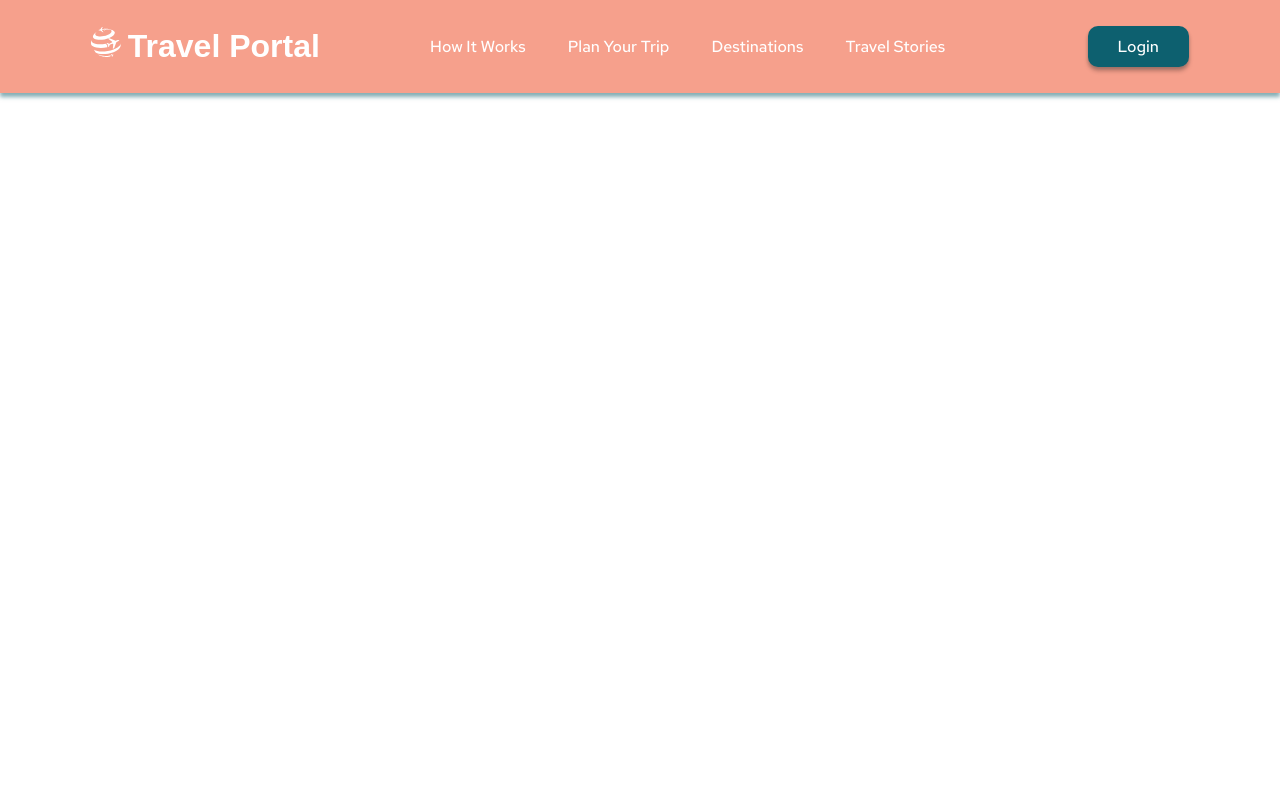
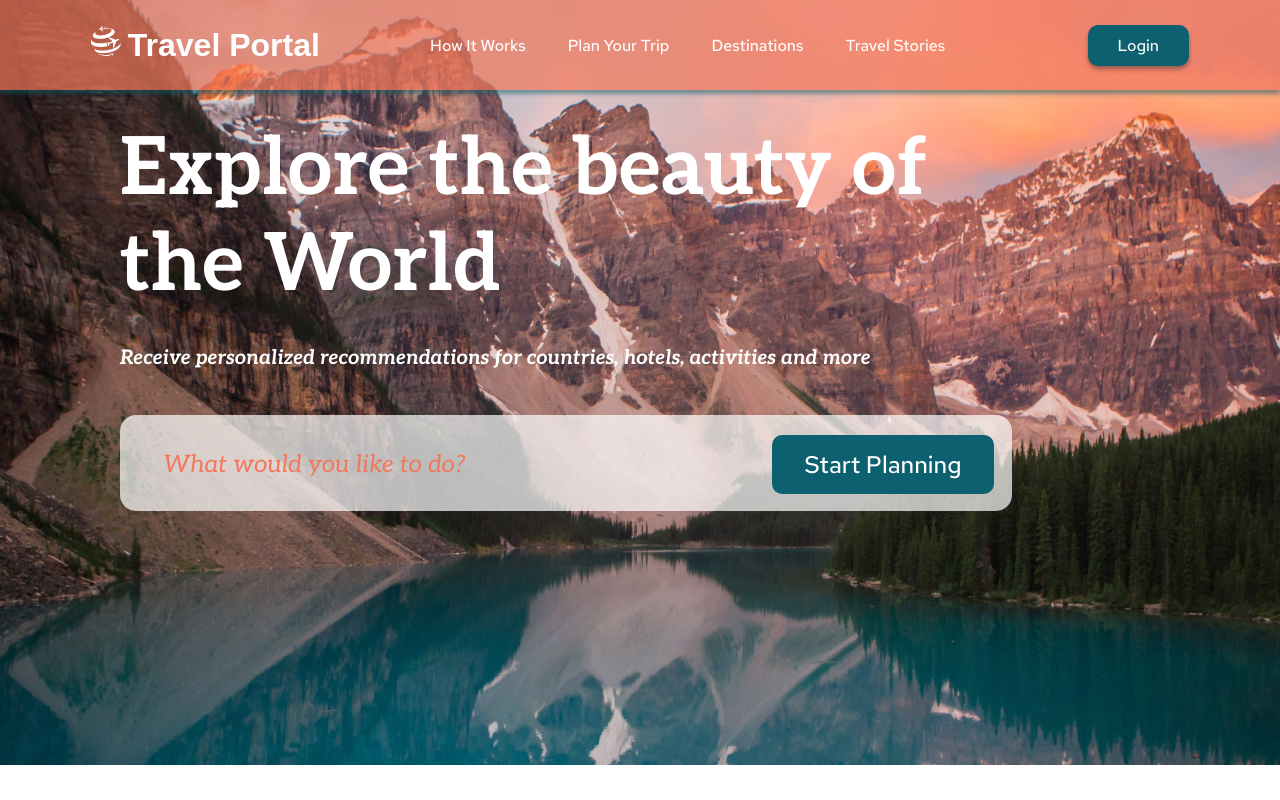
Before and after one commit to gentoosiast/travel, a website: page travel/index.html in a window 1280 px wide. Drawn offline with Linux system fonts and the light colour scheme; a web font is replaced by a local one.

Commit message:
feat: markup & style section 'preview'

```diff
--- a/travel/index.html
+++ b/travel/index.html
@@ -21,6 +21,7 @@
     <title>Travel Portal</title>
   </head>
   <body>
+    <div class="bg-wrapper">
       <header class="header">
         <div class="wrapper header__wrapper">
           <div class="header__logo">
@@ -49,15 +50,35 @@
               <li><a href="#" class="navigation__link">Travel Stories</a></li>
             </ul>
           </nav>
-        <button class="button">Login</button>
+          <button class="button button-shadowed">Login</button>
         </div>
       </header>
       <main>
-      <section class="preview"></section>
+        <section class="preview">
+          <div class="preview__content">
+            <h1 class="preview__title">Explore the beauty of the World</h1>
+            <p class="preview__text">
+              Receive personalized recommendations for countries, hotels,
+              activities and more
+            </p>
+            <form class="preview__form form" action="#" method="POST">
+              <input
+                class="form__input"
+                id="planning"
+                type="text"
+                placeholder="What would you like to do?"
+              />
+              <button class="button button_big form__button" type="submit">
+                Start Planning
+              </button>
+            </form>
+          </div>
+        </section>
         <section class="steps"></section>
         <section class="destinations"></section>
         <section class="stories"></section>
       </main>
       <footer></footer>
+    </div>
   </body>
 </html>
--- a/travel/sass/abstracts/_variables.scss
+++ b/travel/sass/abstracts/_variables.scss
@@ -1,4 +1,5 @@
 $main-color: #0d606f;
+$secondary-color: #f2785c;
 $light-color: #ffffff;
 $header-bg-color: rgba(242, 120, 92, 0.7);
 
--- a/travel/sass/base/_base.scss
+++ b/travel/sass/base/_base.scss
@@ -3,17 +3,15 @@ html {
 }
 
 body {
-  font-family: (
-    'Red Hat Text',
-    -apple-system,
-    BlinkMacSystemFont,
-    'Segoe UI',
-    Roboto,
-    Oxygen-Sans,
-    Ubuntu,
-    Cantarell,
-    'Helvetica Neue',
-    sans-serif
-  );
+  font-family: $primary-font;
   font-size: 1.6rem;
 }
+
+h1 {
+  margin-top: 0;
+  font-family: $secondary-font;
+  font-size: 8rem;
+  line-height: 9.6rem;
+  font-weight: 700;
+  color: $light-color;
+}
--- /dev/null
+++ b/travel/sass/base/_typography.scss
@@ -0,0 +1,24 @@
+$primary-font: (
+  'Red Hat Text',
+  -apple-system,
+  BlinkMacSystemFont,
+  'Segoe UI',
+  Roboto,
+  Oxygen-Sans,
+  Ubuntu,
+  Cantarell,
+  'Helvetica Neue',
+  sans-serif
+);
+$secondary-font: (
+  'Aleo',
+  Cambria,
+  'Hoefler Text',
+  Utopia,
+  'Liberation Serif',
+  'Nimbus Roman No9 L Regular',
+  Times,
+  'Times New Roman',
+  serif
+);
+$logo-font: ('Magra', sans-serif);
--- a/travel/sass/components/_button.scss
+++ b/travel/sass/components/_button.scss
@@ -1,8 +1,6 @@
 .button {
   padding: 10px 30px;
   border: none;
-  box-shadow: 0px 4px 4px rgba(0, 0, 0, 0.25),
-    0px 2px 3px rgba(13, 96, 111, 0.16);
   border-radius: 10px;
   font-size: 1.6rem;
   line-height: 2.1rem;
@@ -10,3 +8,14 @@
   background-color: $main-color;
   cursor: pointer;
 }
+
+.button-shadowed {
+  box-shadow: 0px 4px 4px rgba(0, 0, 0, 0.25),
+    0px 2px 3px rgba(13, 96, 111, 0.16);
+}
+
+.button_big {
+  padding: 1.35rem 3.25rem;
+  font-size: 2.4rem;
+  line-height: 3.175rem;
+}
--- /dev/null
+++ b/travel/sass/layout/_bg-wrapper.scss
@@ -0,0 +1,5 @@
+.bg-wrapper {
+  max-width: 1440px;
+  margin: auto;
+  background: url('./img/header-bg.jpg');
+}
--- a/travel/sass/layout/_header.scss
+++ b/travel/sass/layout/_header.scss
@@ -8,7 +8,7 @@
   display: flex;
   align-items: center;
   justify-content: space-around;
-  padding: 20px 0;
+  padding: 19px 0 18px;
   box-shadow: 0px 4px 4px rgba(13, 96, 111, 0.5);
   background-color: $header-bg-color;
 }
@@ -26,7 +26,7 @@
 }
 
 .logo__text {
-  font-family: ('Magra', sans-serif);
+  font-family: $logo-font;
   font-weight: 600;
   font-size: 3.2rem;
   line-height: 3.9rem;
--- /dev/null
+++ b/travel/sass/layout/_preview.scss
@@ -0,0 +1,56 @@
+.preview {
+  background-color: rgb(255, 255, 255, 0);
+}
+
+.preview__content {
+  width: 89.2rem;
+  margin-top: 3.2rem;
+  margin-left: 12rem;
+  padding-bottom: 25.4rem;
+}
+
+.preview__title {
+  margin: 0;
+}
+
+.preview__text {
+  margin: 3.2rem 0 4.5rem;
+  font-family: $secondary-font;
+  font-size: 2rem;
+  line-height: 2.4rem;
+  font-weight: 700;
+  font-style: italic;
+  color: $light-color;
+}
+
+.preview__form {
+  position: relative;
+}
+
+.form__input {
+  width: 88.8rem;
+  height: 9.4rem;
+  border: none;
+  border-radius: 16px;
+  font-size: 2.4rem;
+  line-height: 2.88rem;
+  font-style: italic;
+  text-indent: 4.1rem;
+  background-color: rgba(255, 255, 255, 0.7);
+
+  &:focus {
+    outline: 2px solid $secondary-color;
+  }
+
+  &::placeholder {
+    font-family: $secondary-font;
+    color: $secondary-color;
+  }
+}
+
+.form__button {
+  // margin-left: -25rem;
+  position: absolute;
+  top: 2rem;
+  right: 1.8rem;
+}
--- a/travel/sass/layout/_wrapper.scss
+++ b/travel/sass/layout/_wrapper.scss
@@ -1,4 +1,4 @@
-.wrapper {
-  max-width: $content-width;
-  margin: 0 auto;
-}
+// .wrapper {
+//   max-width: $content-width;
+//   margin: 0 auto;
+// }
--- a/travel/sass/main.scss
+++ b/travel/sass/main.scss
@@ -4,9 +4,12 @@
 
 @import 'abstracts/variables';
 
+@import 'base/typography';
 @import 'base/base';
 @import 'components/button';
 
+@import 'layout/bg-wrapper';
 @import 'layout/wrapper';
 @import 'layout/header';
 @import 'layout/navigation';
+@import 'layout/preview';
```
Also changed, not shown: travel/style.css, 1 other file. Lines whose indentation alone changed are shown as unchanged.
